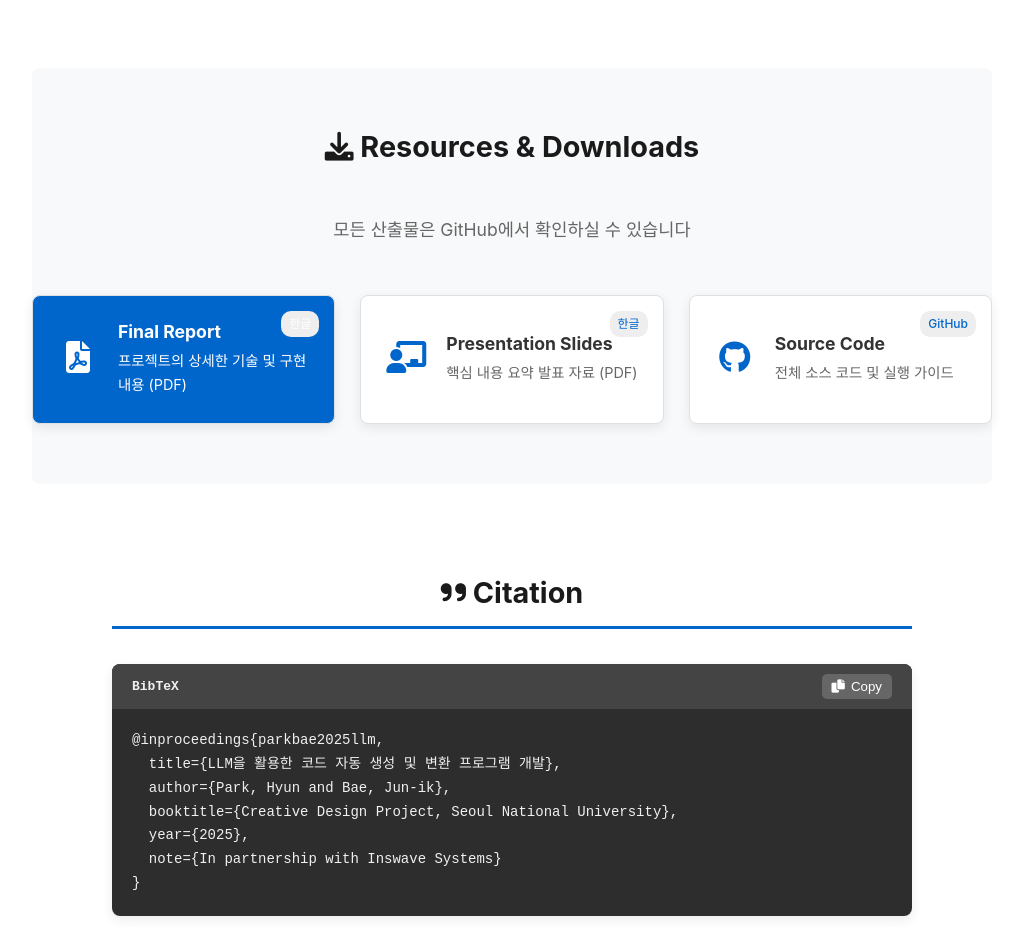
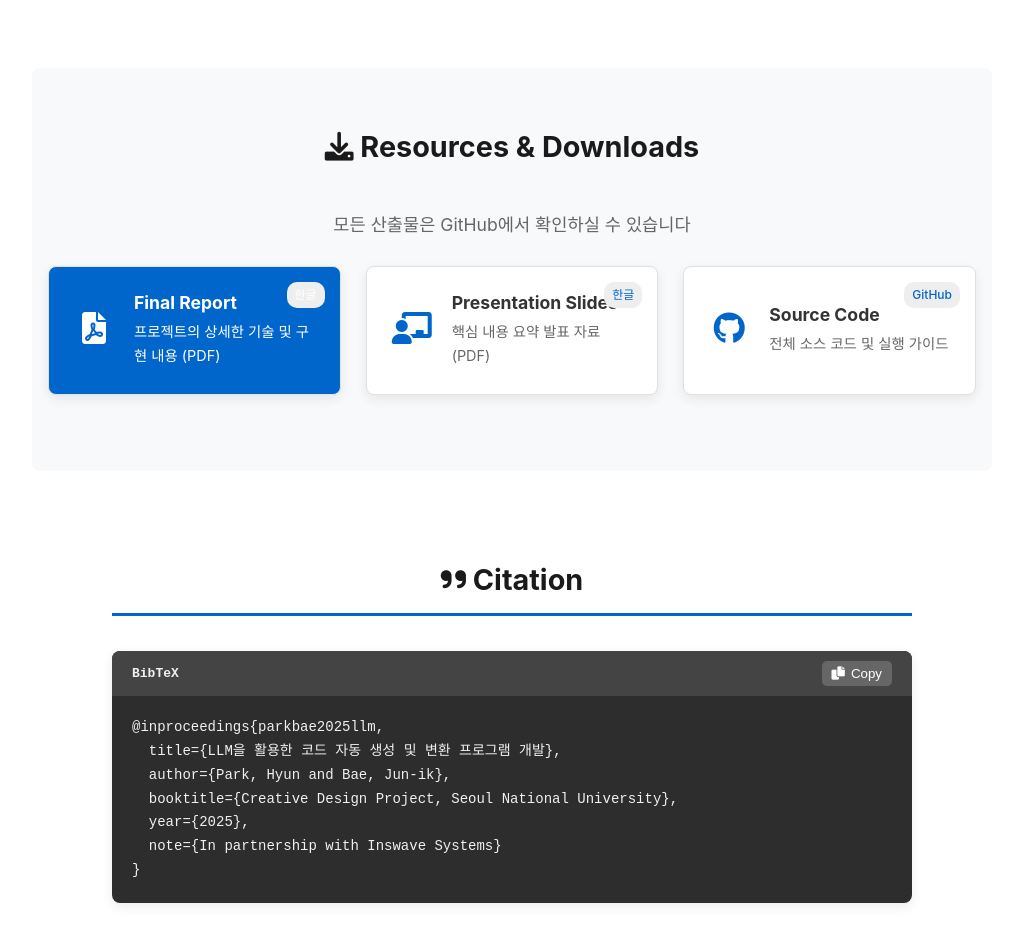
Before and after one commit to nemodleo/llm-code-converter, a website: page docs/index.html in a window 1280 px wide. Shown: the part 5620-6548 px from the top of the page, without its empty margins (128-1151 px from the left). Drawn offline with Linux system fonts and the light colour scheme; a script that the page names is missing.

Commit message:
update css - download

```diff
--- a/docs/styles.css
+++ b/docs/styles.css
@@ -534,13 +534,22 @@ h3 {
     margin: 50px 0;
     border-radius: var(--border-radius);
 }
-.download-header { text-align: center; margin-bottom: 50px; }
-.download-header h2 { border: none; }
+.download-header {
+    text-align: center;
+    margin-bottom: 10px;
+    /* margin-bottom: 50px; */
+}
+.download-header h2 {
+    border: none;
+    padding-bottom: 10px;
+    /* margin-bottom: 20px; */
+}
 .download-subtitle {
     font-size: 1.1em;
     color: var(--text-light);
 }
 .download-grid {
+    padding: 16px;
     display: grid;
     /* Adjusted minmax and gap to fit 4 items per row */
     grid-template-columns: repeat(auto-fit, minmax(220px, 1fr));
```
